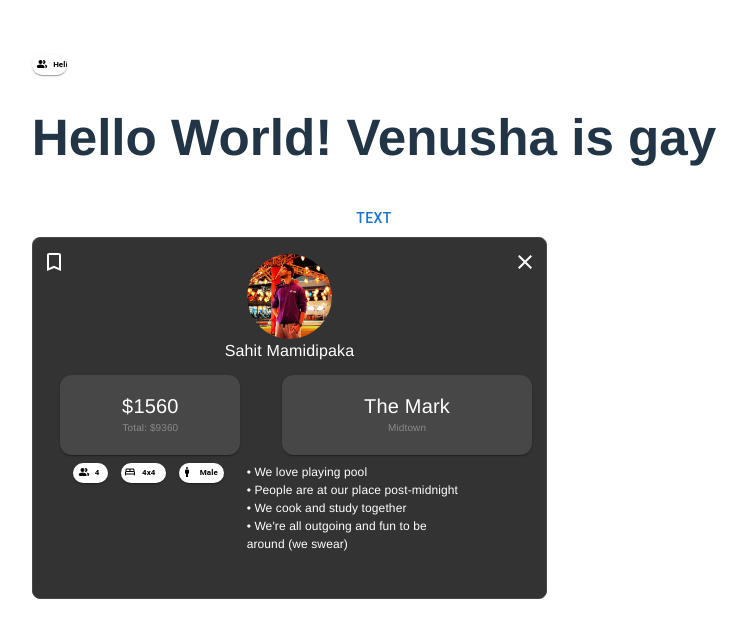
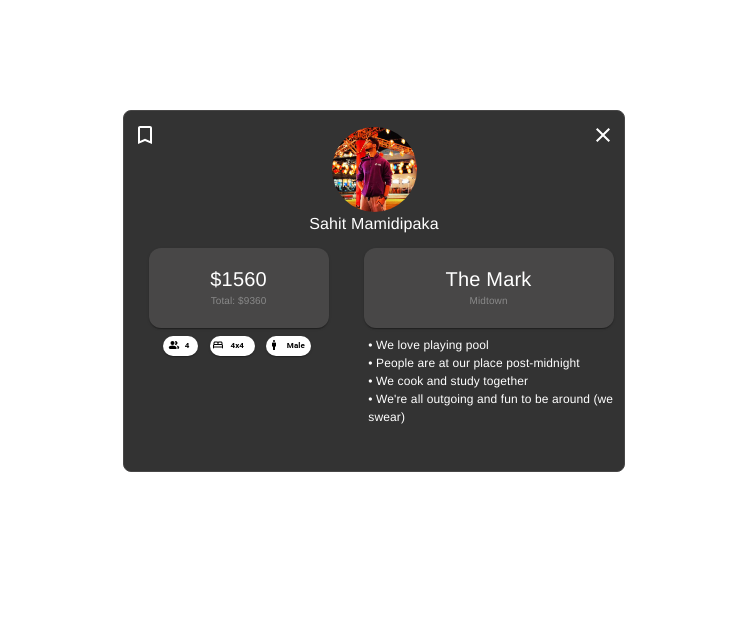
Before and after one commit to smamidipaka6/sublease-app, a React (Vite) app: page / in a window 1280 px wide. Shown: the part 109-746 px from the top of the page, without its empty margins (266-1013 px from the left). Built offline with nearby package versions, Linux system fonts and the light colour scheme.

Commit message:
minor syntax changes

```diff
--- a/src/App.tsx
+++ b/src/App.tsx
@@ -7,10 +7,7 @@ import AttributeTag from "./Components/ListingCard/AttributeTags/PeopleAttribute
 function App() {
   return (
     <>
-      <GroupDesc></GroupDesc>
-      <AttributeTag text={"Hello"}></AttributeTag>
-      <h1>Hello World! Venusha is gay</h1>
-      <Button></Button>
+
       <ListingCard></ListingCard>
     </>
   );
--- a/src/Components/ListingCard/ListingCard.tsx
+++ b/src/Components/ListingCard/ListingCard.tsx
@@ -13,13 +13,12 @@ import GroupDesc from "./GroupDesc";
 import SizeAttribute from "./AttributeTags/SizeAttribute";
 import PeopleAttribute from "./AttributeTags/PeopleAttribute";
 import MaleGenderAttribute from "./AttributeTags/MaleGenderAttribute";
-import { Male } from "@mui/icons-material";
 
 const StyledCard = styled(Card)({
   borderRadius: "8px", // TODO: Edit this
   backgroundColor: "#333333",
   border: "1px solid #484747",
-  width: "75%",
+  width: 500,
   height: 360, // "100%"
 });
 
@@ -123,7 +122,7 @@ const card = (
               </Grid>
             </Grid>
           </Grid>
-          <Grid item xs={5} sx={{ border: "" }}>
+          <Grid item xs={6.8} sx={{ width: "100%", paddingLeft: "36px", border: "" }}>
             <GroupDesc></GroupDesc>
           </Grid>
         </Grid>
```
